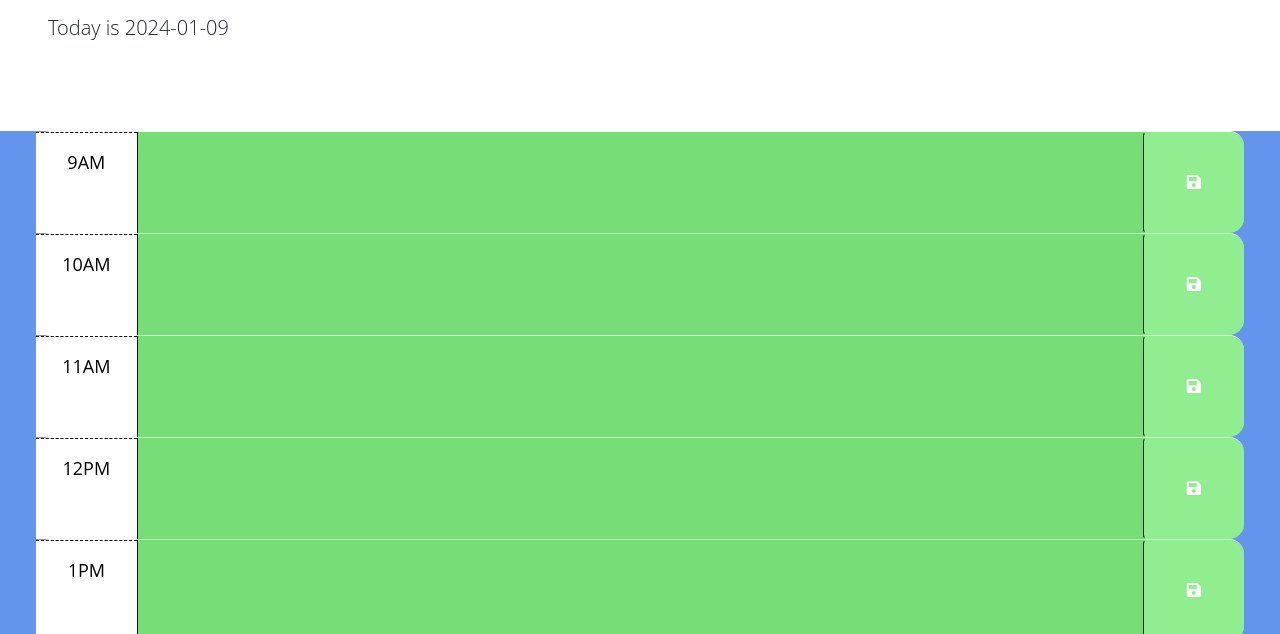
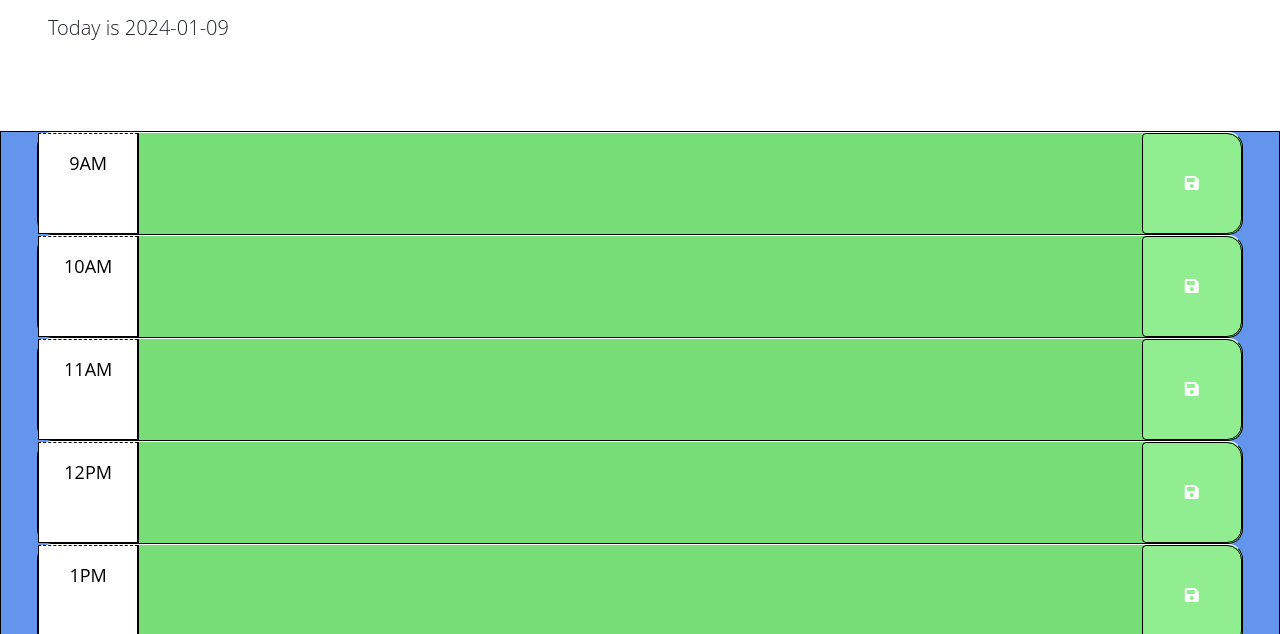
Before and after one commit to Annimosity/Work-Day-Scheduler, a plain HTML site: page index.html in a window 1280 px wide. Shown: the part 166-800 px from the top of the page. Drawn offline with nearby package versions, Linux system fonts and the light colour scheme.

Commit message:
Final Final Changes

```diff
--- a/style.css
+++ b/style.css
@@ -19,6 +19,7 @@ h1 {
 
 div {
   background-color: cornflowerblue;
+  border: 1px solid black;
 }
 
 p {
@@ -61,7 +62,7 @@ p {
 }
 
 .saveBtn {
-  border-left: 1px solid black;
+  border: 1px solid black;
   border-top-right-radius: 15px;
   border-bottom-right-radius: 15px;
   background-color: lightgreen;
```
Also changed, not shown: index.html (+0 -13 lines), script.js (+1 -26 lines), 1 other file.
